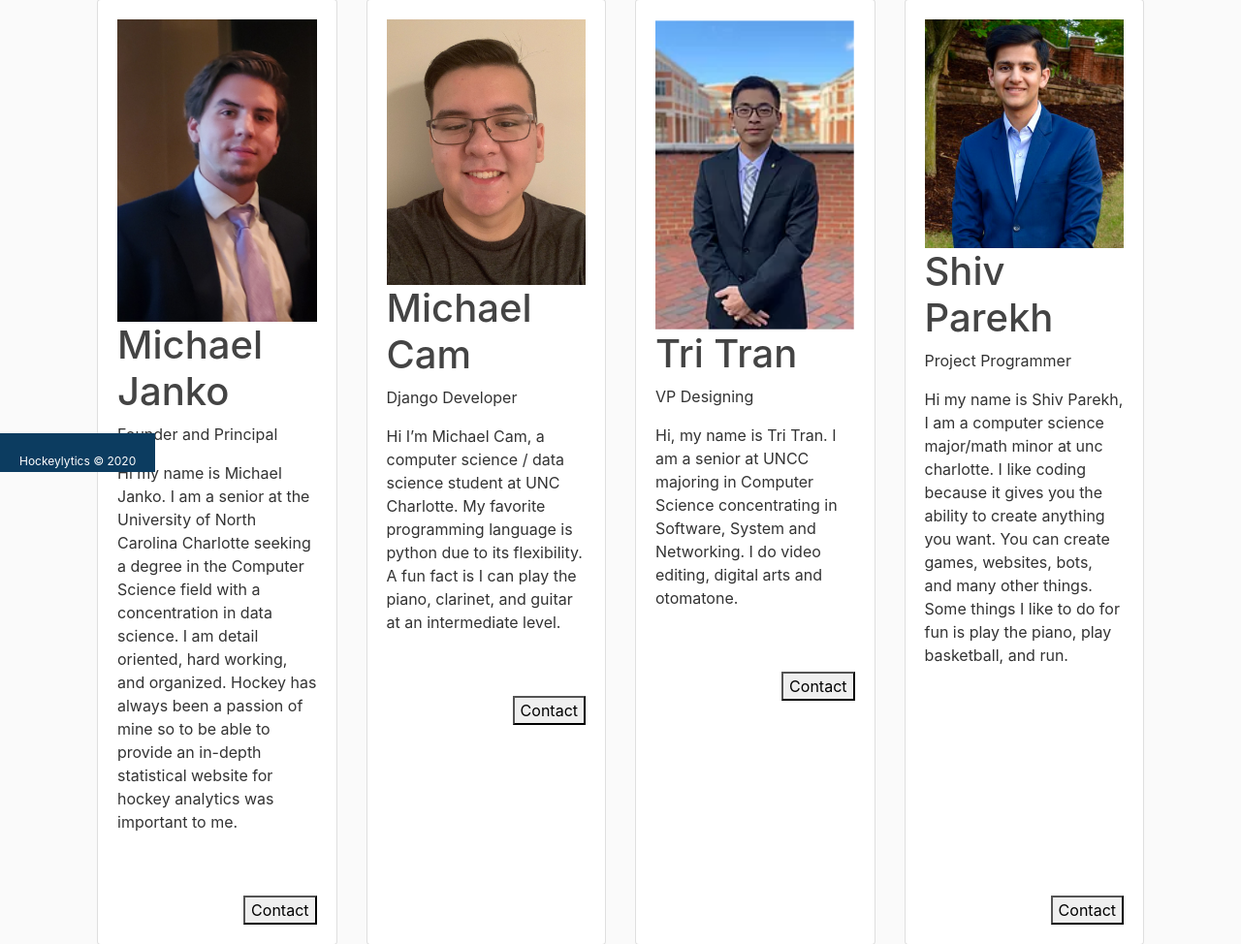
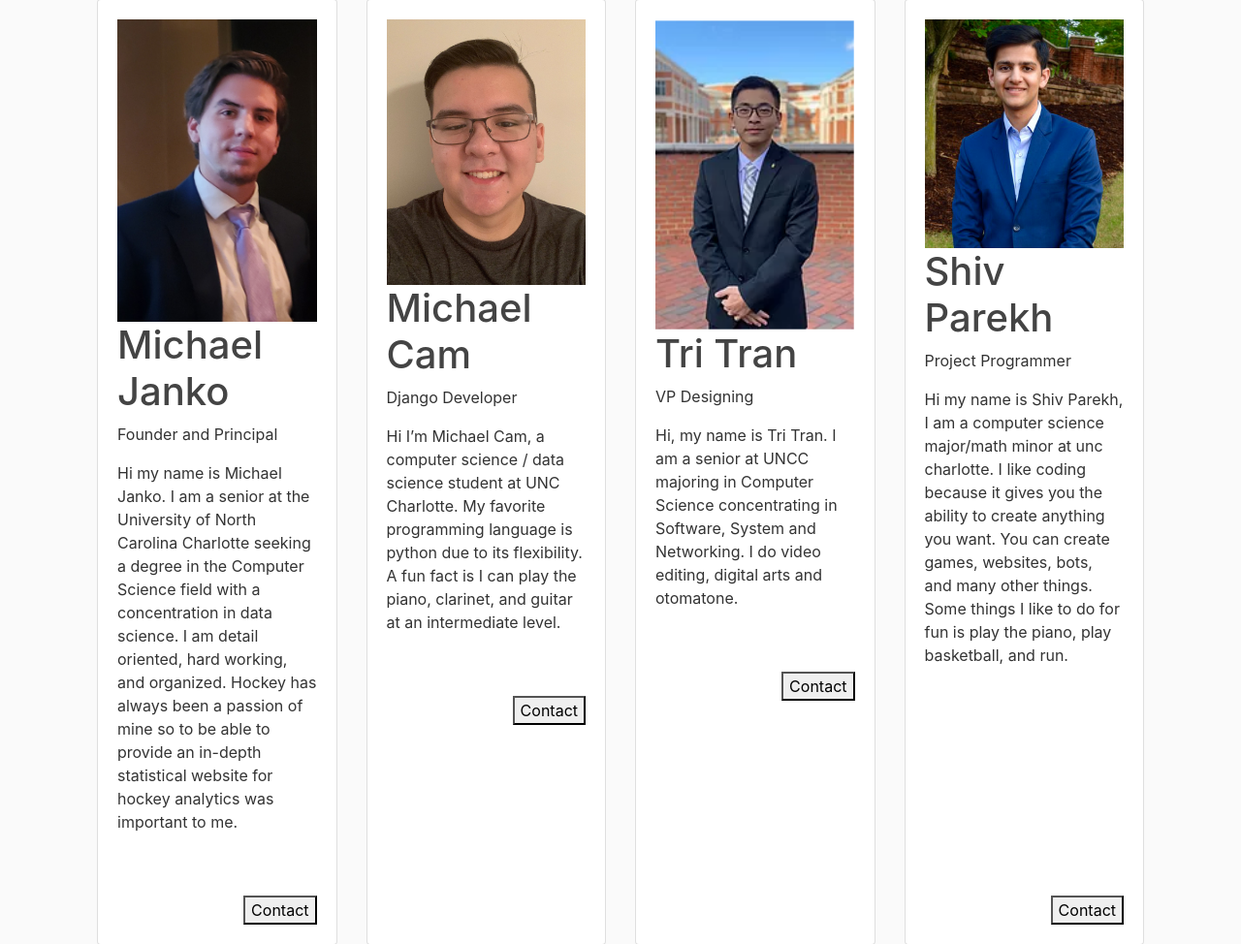
Before and after one commit to MikeMCam/Hockeylytics, a Django app: page /about/ in a window 1280 px wide. Shown: the part 313-1287 px from the top of the page at 97% size. Run offline with Django 3.2, Linux system fonts and the light colour scheme; parts of the project's set-up code (start-up, migrations or seed data) failed here and were passed over; some libraries are stand-ins or nearby versions.

Commit message:
removed footer (was causing issues)

```diff
--- a/hockeylytics/settings.py
+++ b/hockeylytics/settings.py
@@ -149,4 +149,4 @@ LOGIN_URL = 'login'
 
 django_heroku.settings(locals())
 
-SECURE_SSL_REDIRECT = True
+SECURE_SSL_REDIRECT = False
--- a/main/templates/main/base.html
+++ b/main/templates/main/base.html
@@ -84,11 +84,6 @@
     </div>
 </main>
 
-<footer class="page-footer font-small indigo">
-    <div class="copyright">
-        Hockeylytics &copy; 2020
-    </div>
-</footer>
 <!-- jQuery first, then Popper.js, then Bootstrap JS -->
 <script src="https://code.jquery.com/jquery-3.2.1.slim.min.js"
         integrity="sha384-KJ3o2DKtIkvYIK3UENzmM7KCkRr/rE9/Qpg6aAZGJwFDMVNA/GpGFF93hXpG5KkN"
```
